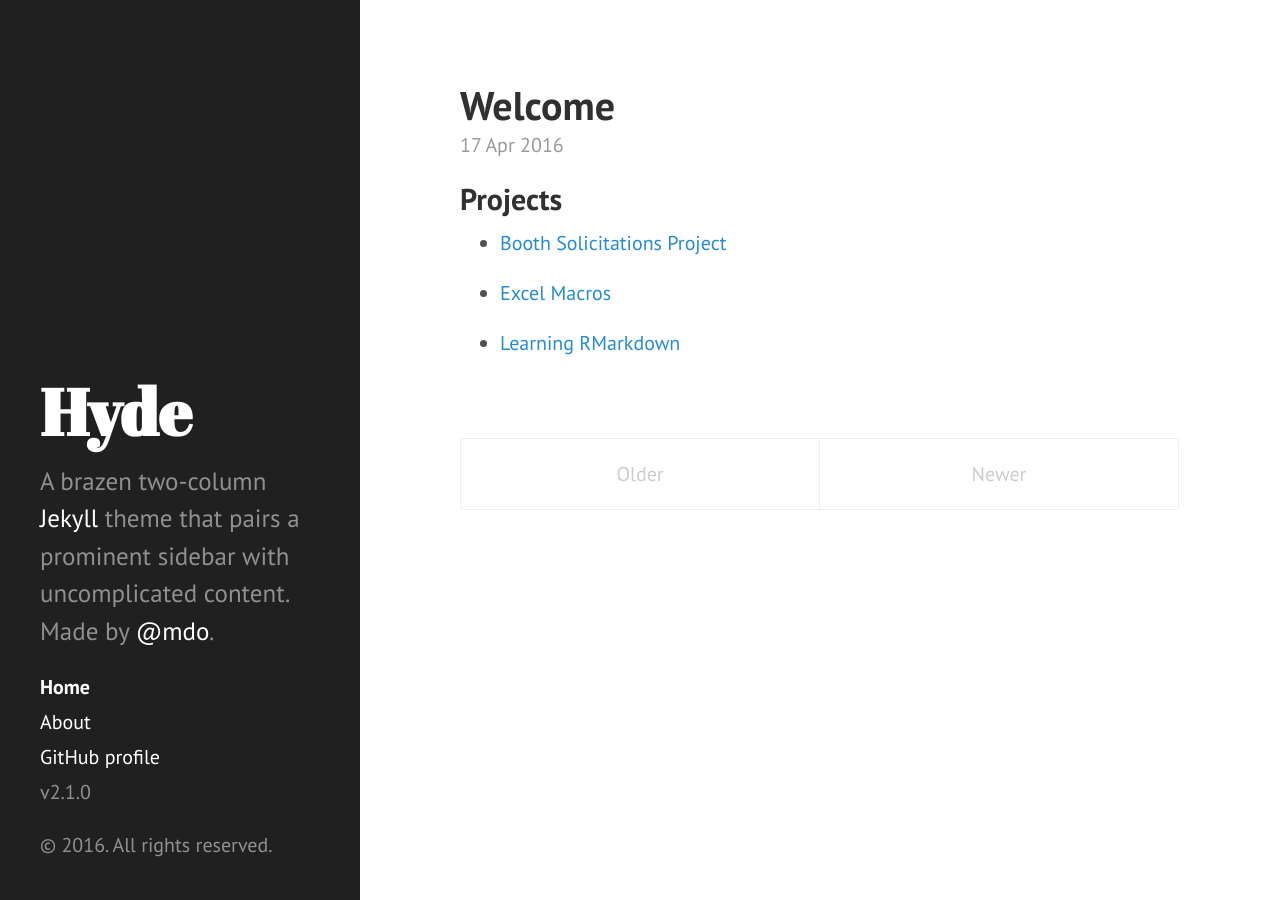
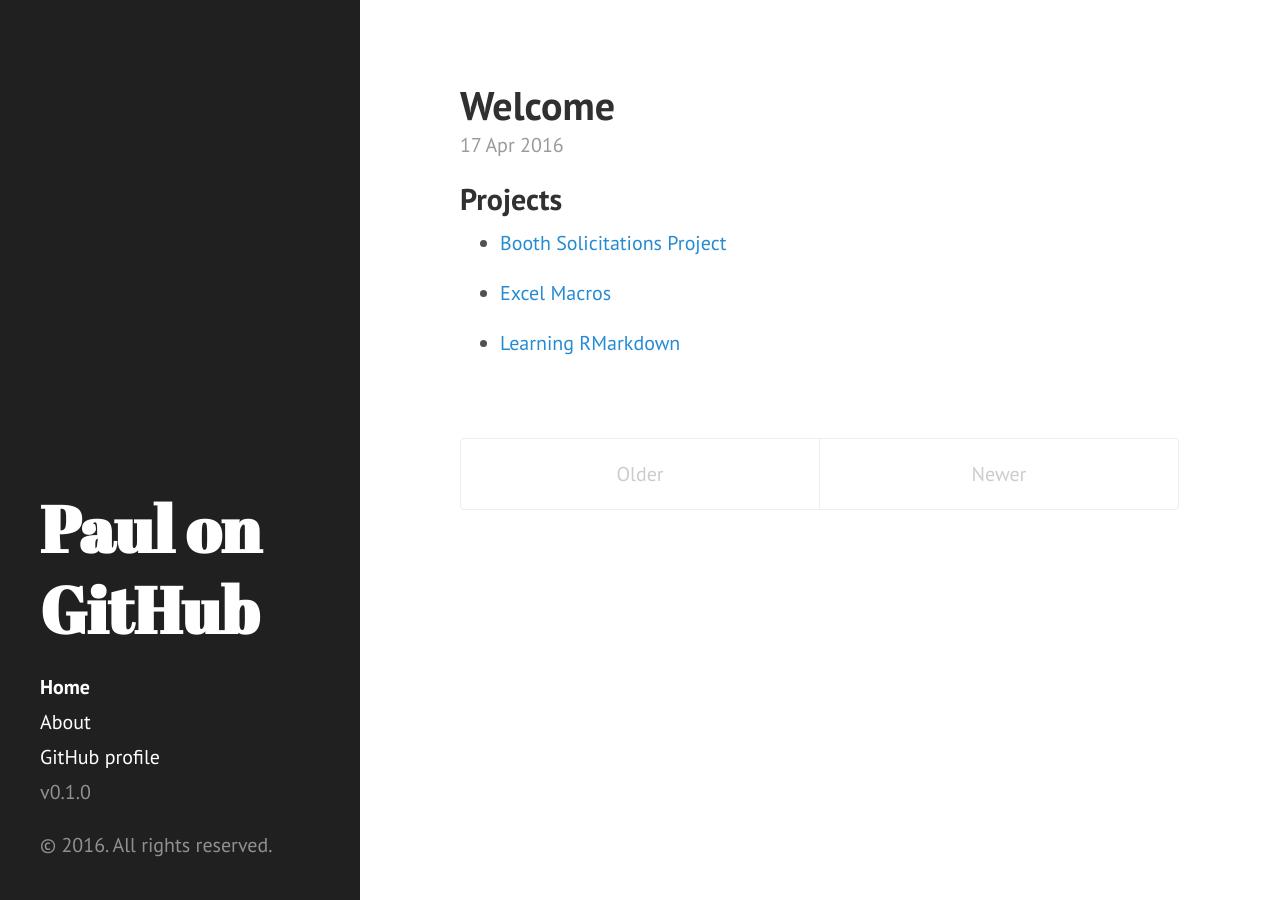
Before and after one commit to phively/phively.ghithub.io, a Jekyll site: the page built from index.html, in a window 1280 px wide. Built offline with Jekyll 4.4.1, drawn with Linux system fonts in a browser that asks for light colours; Markdown is read by kramdown in place of the engine named in the settings; the list of posts is cut into pages by our own code.

Commit message:
Update _config.yml

```diff
--- a/_config.yml
+++ b/_config.yml
@@ -4,23 +4,20 @@ highlighter:      pygments
 
 # Permalinks
 permalink:        pretty
-relative_permalinks: true
 
 # Setup
-title:            Hyde
+title:            Paul on GitHub
 tagline:          'A Jekyll theme'
-description:      'A brazen two-column <a href="http://jekyllrb.com" target="_blank">Jekyll</a> theme that pairs a prominent sidebar with uncomplicated content. Made by <a href="https://twitter.com/mdo" target="_blank">@mdo</a>.'
-url:              http://hyde.getpoole.com
 baseurl:          /
 
 author:
-  name:           'Mark Otto'
-  url:            https://twitter.com/mdo
+  name:           'Paul Hively'
+  url:            http://phively.github.io/
 
 paginate:         5
 
 # Custom vars
-version:          2.1.0
+version:          0.1.0
 
 github:
-  repo:           https://github.com/poole/hyde
+  repo:           https://github.com/phively/
```
